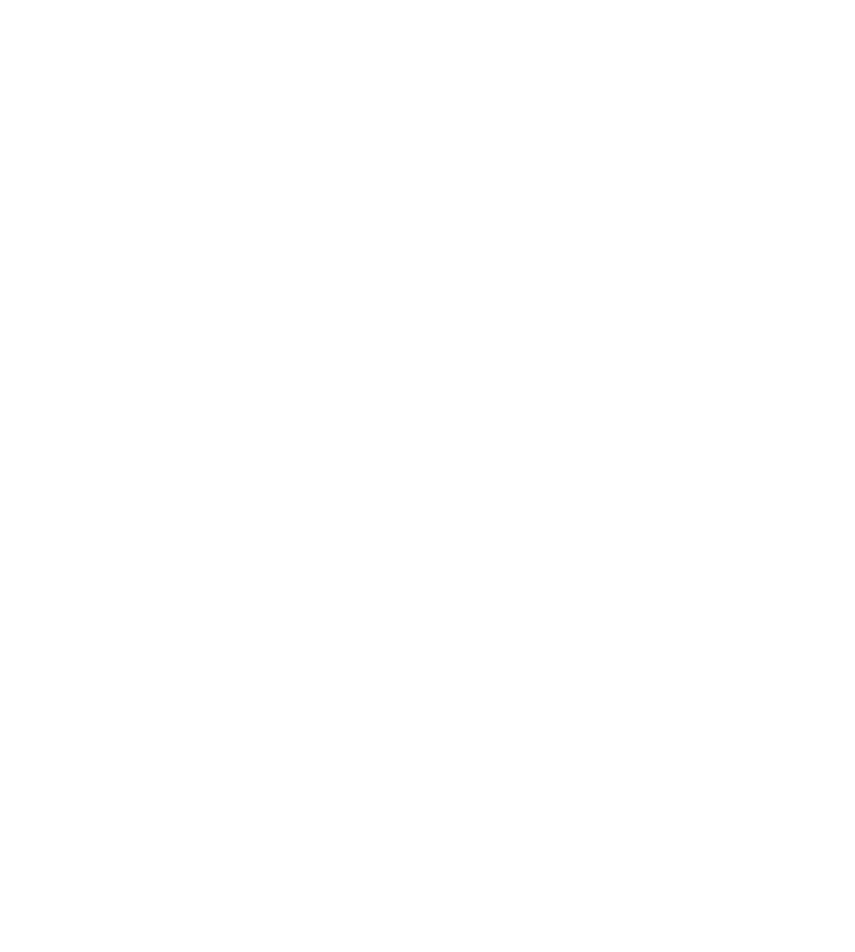
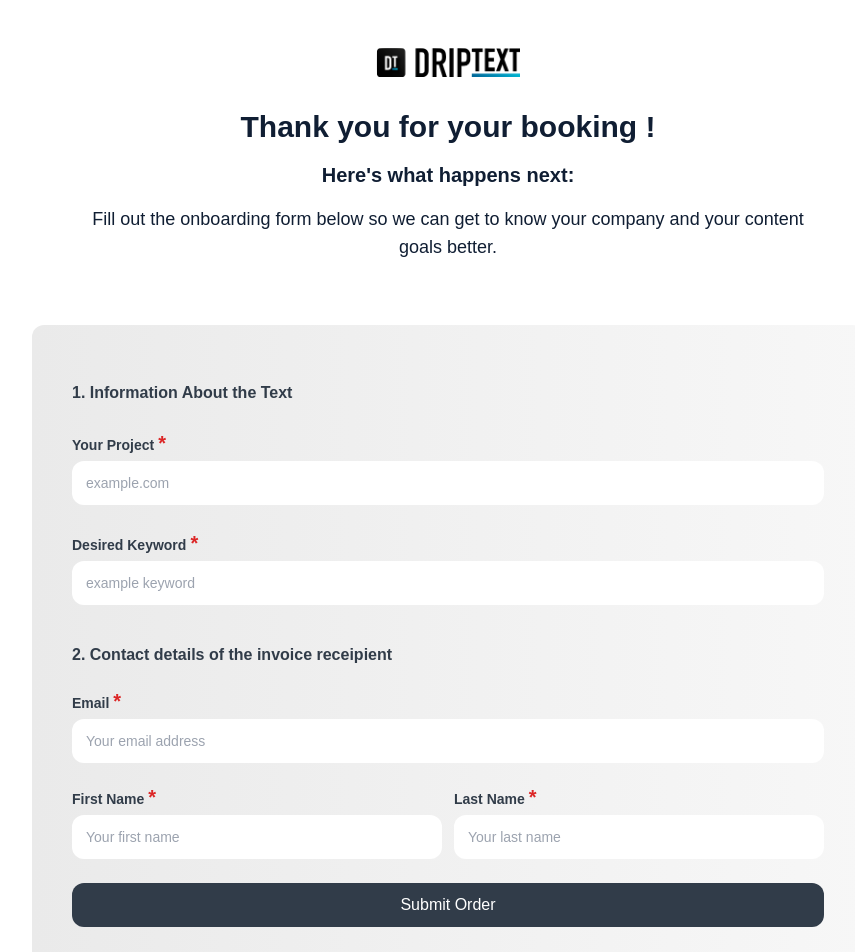
Before and after one commit to maria-anwar/driptext-app, a React (Vite) app: page /client-onboarding in a window 1280 px wide. Before the commit this address had no page. Shown: the top 952 px of the page, without its empty margins (192-1047 px from the left). Before the commit the page ends 800 px from the top, so only its background shows below. Built offline with nearby package versions, Linux system fonts and the light colour scheme.

Commit message:
success page integrated with onboarding

```diff
--- /dev/null
+++ b/src/components/client-forms/GroupTextArea.jsx
@@ -0,0 +1,35 @@
+import React from "react";
+
+export const GroupTextArea = ({
+  label,
+  type,
+  placeholder,
+  name,
+  id,
+  value,
+  onChange,
+  errors,
+}) => {
+  return (
+    <>
+      <div className="w-full flex flex-col gap-1">
+        <label className="text-custom-black text-sm lg:text-sm font-semibold  2xl:font-semibold">
+          {label}
+          <span className="text-red-600 text-xl mt-6 pl-1">*</span>
+        </label>
+        <textarea
+          className="w-full text-[#e5e5e7] h-24 px-2 xs:px-2.5 py-2 font-normal focus:outline-none focus:ring-0 appearance-none rounded-xl"
+          type={type}
+          placeholder={placeholder}
+          name={name}
+          id={id}
+          value={value}
+          onChange={onChange}
+          errors={errors}
+        />
+        {errors ? <div className="text-red-700">{errors}</div> : ""}
+        {/* <div className="text-red-700">'Erroe here'</div> */}
+      </div>
+    </>
+  );
+};
--- a/src/components/client-forms/OnboardingForm.jsx
+++ b/src/components/client-forms/OnboardingForm.jsx
@@ -0,0 +1,122 @@
+import React from "react";
+import { GroupField } from "./GroupField";
+import { Formik, Form } from "formik";
+import * as Yup from "yup";
+import { useNavigate, Link } from "react-router-dom";
+
+const OnboardingForm = () => {
+  const navigate = useNavigate();
+  const initialValues = {
+    project: "",
+    keyword: "",
+    email: "",
+    fname: "",
+    lname: "",
+  };
+  const validationSchema = Yup.object().shape({
+    project: Yup.string().required("Please enter your project"),
+    keyword: Yup.string().required("Please enter keyword"),
+    email: Yup.string().email().required("Please enter your email"),
+    fname: Yup.string().required("Please enter your first name"),
+    lname: Yup.string().required("Please enter your last name"),
+  });
+  const onSubmit = (values) => {
+    console.log("Im Clicked");
+    navigate("/thankyou-page");
+  };
+  return (
+    <>
+      <Formik
+        initialValues={initialValues}
+        validationSchema={validationSchema}
+        onSubmit={onSubmit}
+      >
+        {(props) => (
+          <Form>
+            <div className="w-full bg-gradient-to-r from-custom-gray to-[#F7F7F7] flex flex-col gap-6 px-3 xs:px-8 xs:py-10  md:px-9 md:py-14 lg:px-10 mt-6 mb-8 rounded-xl">
+              <div className="flex flex-col gap-6">
+                <h2 className="text-custom-black text-base font-semibold">
+                  1. Information About the Text
+                </h2>
+                <GroupField
+                  label={"Your Project"}
+                  placeholder={"example.com"}
+                  id={"project"}
+                  name={"project"}
+                  value={props.values.project}
+                  errors={props.errors.project}
+                  onChange={props.handleChange}
+                />
+                <GroupField
+                  label={"Desired Keyword"}
+                  placeholder={"example keyword"}
+                  id={"keyword"}
+                  name={"keyword"}
+                  value={props.values.keyword}
+                  errors={props.errors.keyword}
+                  onChange={props.handleChange}
+                />
+              </div>
+              <div className="flex flex-col gap-5">
+                <h2 className="text-custom-black text-base font-semibold lg:mt-3.5">
+                  2. Contact details of the invoice receipient
+                </h2>
+                <GroupField
+                  label={"Email"}
+                  placeholder={"Your email address"}
+                  id={"email"}
+                  name={"email"}
+                  value={props.values.email}
+                  errors={props.errors.email}
+                  onChange={props.handleChange}
+                />
+                <div className="w-full flex flex-col lg:flex-row lg:justify-between lg:gap-3 gap-5">
+                  <GroupField
+                    label={"First Name"}
+                    placeholder={"Your first name"}
+                    id={"fname"}
+                    name={"fname"}
+                    value={props.values.fname}
+                    errors={props.errors.fname}
+                    onChange={props.handleChange}
+                  />
+                  <GroupField
+                    label={"Last Name"}
+                    placeholder={"Your last name"}
+                    id={"lname"}
+                    name={"lname"}
+                    value={props.values.lname}
+                    errors={props.errors.lname}
+                    onChange={props.handleChange}
+                  />
+                </div>
+
+                <div className="w-full bg-custom-black flex justify-center py-2 xs:py-2.5 mt-1 rounded-xl">
+                  <button
+                    className="border-none text-white font-medium text-base cursor-pointer "
+                    type="submit"
+                  >
+                    Submit Order
+                  </button>
+                </div>
+              </div>
+              <p className="text-custom-black text-sm font-medium">
+                By submitting the order, I agree to the{" "}
+                <Link className="text-[#63B4D0]">
+                  general terms and conditions
+                </Link>{" "}
+                terms and conditions of DripText Ltd. and understand that our
+                offers are aimed exclusively at commercial customers. All prices
+                are exclusive of VAT. Sales only to entrepreneurs, tradespeople,
+                associations, authorities or self-employed persons (§ 14 BGB).
+                No sales to consumers within the meaning of § 13 BGB.
+              </p>
+            </div>
+          </Form>
+        )}
+      </Formik>
+    </>
+  );
+};
+
+export default OnboardingForm;
--- a/src/components/client-forms/RegistrationForm.jsx
+++ b/src/components/client-forms/RegistrationForm.jsx
@@ -22,7 +22,7 @@ const RegistrationForm = () => {
   });
   const onSubmit = (values) => {
     console.log("Im Clicked");
-    navigate("/onboarding");
+    navigate("/client-onboarding");
   };
   return (
     <>
--- a/src/routes.jsx
+++ b/src/routes.jsx
@@ -19,6 +19,7 @@ import TargetCustomers from "./components/forms/onboarding-forms/TargetCustomers
 import RegistrationForm from "./components/client-forms/RegistrationForm";
 import RegisterPage from "./views/client/RegisterPage";
 import ThankYouPage from "./components/landing-page/ThankyouSection";
+import OnboardingPage from "./views/client/OnboardingPage";
 
 const WebRoutes = () => {
   return (
@@ -27,11 +28,12 @@ const WebRoutes = () => {
         <Routes>
           <Route element={<HomeLayout />}>
             <Route index element={<Home />} />
-            {/* <Route path="/" element={<Home />} /> */}
             <Route path="/client-register" element={<RegisterPage />} />
           </Route>
-          <Route path="/success" element={<ThankYouPage />}/>
-          <Route path="/register" element={<RegistrationLayout />}>
+          <Route path="/client-onboarding" element={<OnboardingPage />} />
+          <Route path="/thankyou-page" element={<ThankYouPage />}/>
+
+          {/* <Route path="/register" element={<RegistrationLayout />}>
             <Route path="/register/form" element={<RegisterFormLayout />}>
               <Route index element={<TextInfoForm />} />
               <Route
@@ -39,8 +41,8 @@ const WebRoutes = () => {
                 element={<ContactDetailForm />}
               />
             </Route>
-          </Route>
-          <Route path="/onboarding" element={<OnboardingLayout />}>
+          </Route> */}
+          {/* <Route path="/onboarding" element={<OnboardingLayout />}>
             <Route path="/onboarding/form" element={<OnboardingFormLayout />}>
               <Route index element={<GeneralInfo />} />
               <Route
@@ -56,7 +58,7 @@ const WebRoutes = () => {
                 element={<AimContent />}
               />
             </Route>
-          </Route>
+          </Route> */}
         </Routes>
       </BrowserRouter>
     </>
--- a/src/views/client/OnboardingPage.jsx
+++ b/src/views/client/OnboardingPage.jsx
@@ -1,10 +1,11 @@
 import React from "react";
 import { Link } from "react-router-dom";
-import Logo from "../assets/homeimages/driptext.png";
+import Logo from "../../assets/homeimages/driptext.png";
+import OnboardingForm from "../../components/client-forms/OnboardingForm";
 
 const OnboardingPage = () => {
   return (
-    <div className="px-4 sm:px-6 md-px-10 lg:px-14 xl:px-20 2xl:px-56 py-10">
+    <div className="px-4 sm:px-6 md-px-10 lg:px-14 xl:px-20 2xl:px-56 4xl:px-80 py-10">
       <Link
         to="/"
         className="w-full flex items-center justify-center py-2 pb-5 sm:pb-7 md:pb-8"
@@ -28,6 +29,7 @@ const OnboardingPage = () => {
             company and your content goals better.
           </p>
         </div>
+        <OnboardingForm />
       </div>
     </div>
   );
```
